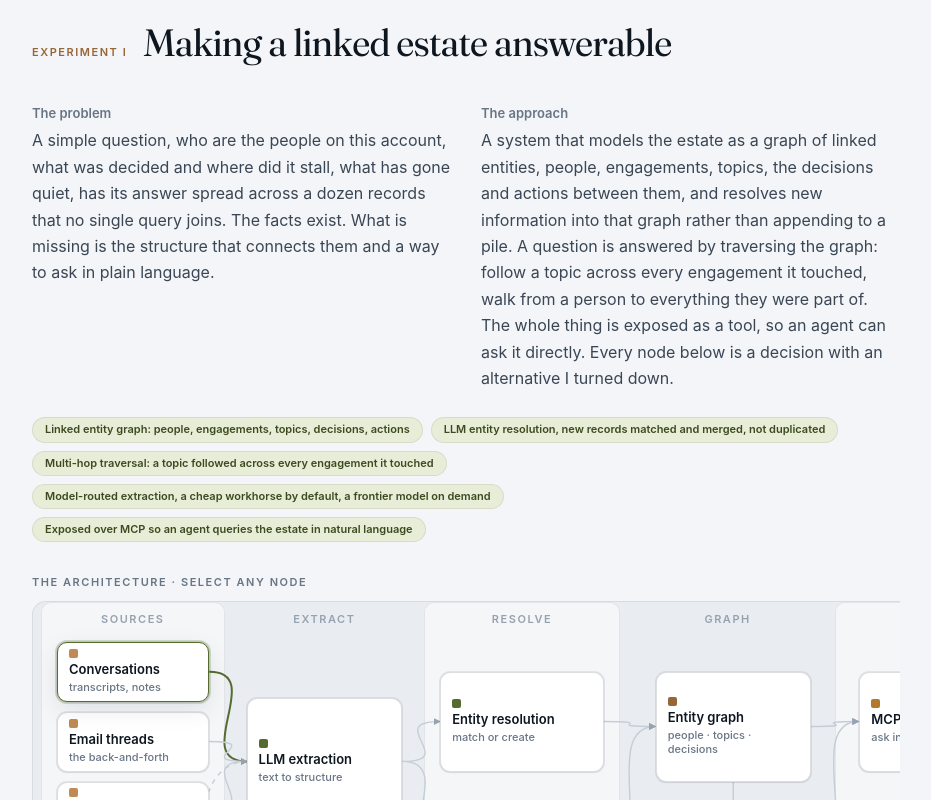
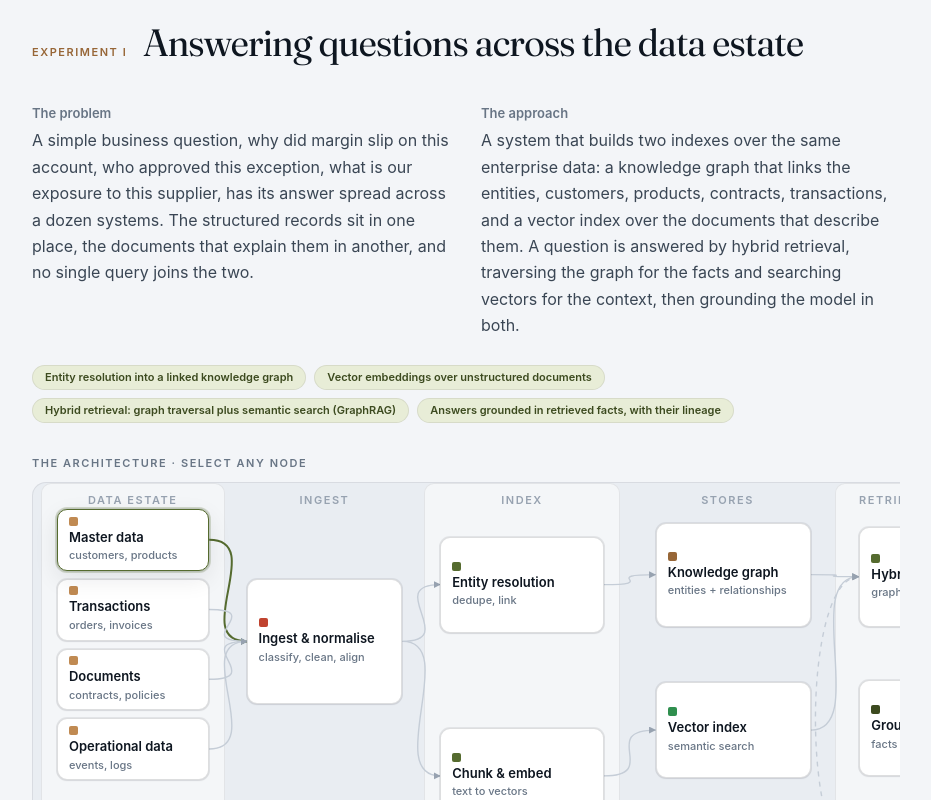
Before and after one commit to bharatrameshwar/bharatrameshwar.com, a React (Vite) app: page / in a window 1280 px wide. Shown: the part 1000-1800 px from the top of the page, without its empty margins (336-1267 px from the left). Built offline with nearby package versions, Linux system fonts and the light colour scheme; a web font is replaced by a local one.

Commit message:
Restore Experiment I to graph + vector + GraphRAG framing

```diff
--- a/src/resume-data.js
+++ b/src/resume-data.js
@@ -38,62 +38,60 @@ export const RESUME = {
         id: "memory",
         anchor: "estate",
         tag: "Experiment I",
-        name: "Making a linked estate answerable",
-        problem: "A simple question, who are the people on this account, what was decided and where did it stall, what has gone quiet, has its answer spread across a dozen records that no single query joins. The facts exist. What is missing is the structure that connects them and a way to ask in plain language.",
-        approach: "A system that models the estate as a graph of linked entities, people, engagements, topics, the decisions and actions between them, and resolves new information into that graph rather than appending to a pile. A question is answered by traversing the graph: follow a topic across every engagement it touched, walk from a person to everything they were part of. The whole thing is exposed as a tool, so an agent can ask it directly. Every node below is a decision with an alternative I turned down.",
+        name: "Answering questions across the data estate",
+        problem: "A simple business question, why did margin slip on this account, who approved this exception, what is our exposure to this supplier, has its answer spread across a dozen systems. The structured records sit in one place, the documents that explain them in another, and no single query joins the two.",
+        approach: "A system that builds two indexes over the same enterprise data: a knowledge graph that links the entities, customers, products, contracts, transactions, and a vector index over the documents that describe them. A question is answered by hybrid retrieval, traversing the graph for the facts and searching vectors for the context, then grounding the model in both.",
         techniques: [
-          "Linked entity graph: people, engagements, topics, decisions, actions",
-          "LLM entity resolution, new records matched and merged, not duplicated",
-          "Multi-hop traversal: a topic followed across every engagement it touched",
-          "Model-routed extraction, a cheap workhorse by default, a frontier model on demand",
-          "Exposed over MCP so an agent queries the estate in natural language",
+          "Entity resolution into a linked knowledge graph",
+          "Vector embeddings over unstructured documents",
+          "Hybrid retrieval: graph traversal plus semantic search (GraphRAG)",
+          "Answers grounded in retrieved facts, with their lineage",
         ],
-        lesson: "A pile of records answers nothing. The value is in the edges, the model resolving each new fact onto the entity it belongs to, so the graph is something you can actually walk.",
+        lesson: "A vector index alone gives you plausible answers; a graph alone gives you exact ones. The value is in the join, the model reasoning over facts and context together.",
         diagram: {
           w: 1000, h: 540,
-          detailLabels: { a: "The decision", b: "The alternative, rejected" },
+          detailLabels: { a: "What it does", b: "Why it is built this way" },
           lanes: [
-            { label: "Sources", x: 8, w: 184 },
-            { label: "Extract", x: 200, w: 184 },
-            { label: "Resolve", x: 392, w: 196 },
-            { label: "Graph", x: 596, w: 200 },
-            { label: "Answer", x: 804, w: 188 },
+            { label: "Data estate", x: 8, w: 184 },
+            { label: "Ingest", x: 200, w: 184 },
+            { label: "Index", x: 392, w: 196 },
+            { label: "Stores", x: 596, w: 200 },
+            { label: "Retrieve & answer", x: 804, w: 188 },
           ],
           nodes: [
-            { id: "mtg", label: "Conversations", short: "transcripts, notes", x: 24, y: 40, w: 152, h: 60, kind: "ingest",
-              a: "Meeting notes and transcripts come in as raw text, the richest record of what was actually said and decided.", b: "A structured form for every interaction. People do not fill in forms; the unstructured note is what actually exists.", tech: "free-text notes and transcripts, ingested as-is" },
-            { id: "mail", label: "Email threads", short: "the back-and-forth", x: 24, y: 110, w: 152, h: 60, kind: "ingest",
-              a: "Email threads are taken in as a second source, where commitments and objections usually surface.", b: "Asking the user to summarise each thread by hand. The thread already holds the signal; parse it, do not re-key it.", tech: "thread parser; quoted-reply and signature stripping" },
-            { id: "doc", label: "Documents & files", short: "the artefacts", x: 24, y: 180, w: 152, h: 60, kind: "ingest",
-              a: "Attached documents and pasted text are accepted as further context tied to the same entities.", b: "A separate document store off to the side. Context that is not attached to an entity is context nobody finds again.", tech: "drop / paste intake; OCR for image and PDF text" },
-            { id: "ext", label: "LLM extraction", short: "text to structure", x: 214, y: 96, w: 156, h: 128, kind: "process",
-              a: "A model reads each source and pulls out the structure: who was there, what was decided, what was committed, which topics moved.", b: "Regex and templates over the text. The shape of a real conversation defeats a template within a week.", tech: "schema-constrained extraction; strict JSON output" },
-            { id: "route", label: "Model routing", short: "workhorse vs frontier", x: 214, y: 244, w: 156, h: 70, kind: "guard",
-              a: "Routine extraction runs on a cheap, fast model; a frontier model is selected only when the work needs it.", b: "One large model for everything. Paying frontier prices for routine parsing is cost with no return.", tech: "default claude-haiku-4-5; opus / gpt-5 on demand" },
-            { id: "res", label: "Entity resolution", short: "match or create", x: 408, y: 70, w: 164, h: 100, kind: "process",
-              a: "Each extracted person and topic is matched against what already exists and merged, or created when genuinely new.", b: "Appending every extraction as a fresh row. Without resolution the same person and topic fork into a dozen near-duplicates.", tech: "deterministic name match, then LLM adjudication" },
-            { id: "dedup", label: "Topic threading", short: "one thread, many touches", x: 408, y: 210, w: 164, h: 96, kind: "process",
-              a: "A topic raised in one conversation is linked to every later one that touches it, building a single thread through time.", b: "Treating each mention as unrelated. The thread, not the mention, is what you want back later.", tech: "topic match by title + id; touchpoints over time" },
-            { id: "graph", label: "Entity graph", short: "people · topics · decisions", x: 624, y: 70, w: 156, h: 110, kind: "data",
-              a: "Resolved entities and their relationships are stored as a linked graph: people, engagements, topics, the decisions and actions between them.", b: "A flat table per record type. Relationships are the product here; a graph makes them first-class instead of implied.", tech: "relational store, foreign-key edges, junction tables" },
-            { id: "trav", label: "Multi-hop traversal", short: "walk the edges", x: 624, y: 210, w: 156, h: 96, kind: "process",
-              a: "A question becomes a walk over the graph: from a person to their engagements, along a topic across every touchpoint.", b: "A keyword search over the text. Search finds a mention; only traversal answers 'what happened to this, and who drove it'.", tech: "recursive joins across the entity edges" },
-            { id: "mcp", label: "MCP server", short: "ask in language", x: 828, y: 70, w: 150, h: 100, kind: "cloud",
-              a: "The estate is exposed as a set of tools, so an agent asks in natural language and gets a grounded, structured answer.", b: "A bespoke query UI for every question. As a tool, the estate answers questions nobody thought to build a screen for.", tech: "shipped MCP server; tools for journeys, topics, people" },
-            { id: "ans", label: "Grounded answer", short: "traceable to records", x: 828, y: 210, w: 150, h: 96, kind: "output",
-              a: "The answer is composed from what the traversal returned, traceable back to the engagements and people it came from.", b: "Letting the model answer from memory. An answer you cannot trace to a record is a guess wearing a suit.", tech: "answers built from retrieved rows, not model recall" },
+            { id: "md", label: "Master data", short: "customers, products", x: 24, y: 26, w: 152, h: 62, kind: "ingest",
+              a: "Structured master data, customers, products, suppliers, is read in as the backbone entities.", b: "Master data is the spine the graph hangs on; everything else attaches to it.", tech: "CDC from source systems; upserts on natural + surrogate keys" },
+            { id: "tx", label: "Transactions", short: "orders, invoices", x: 24, y: 96, w: 152, h: 62, kind: "ingest",
+              a: "Transactional records, orders, invoices, movements, are ingested as the events between entities.", b: "Transactions are the edges of the graph: who did what, with whom, and when.", tech: "append-only event stream; modelled as timestamped edges" },
+            { id: "doc", label: "Documents", short: "contracts, policies", x: 24, y: 166, w: 152, h: 62, kind: "ingest",
+              a: "Unstructured documents, contracts, policies, specifications, are ingested for embedding.", b: "The why behind a fact almost always lives in a document, not a table.", tech: "OCR + layout parse; PDF, DOCX, HTML to clean text" },
+            { id: "ops", label: "Operational data", short: "events, logs", x: 24, y: 236, w: 152, h: 62, kind: "ingest",
+              a: "Operational data, logs and system events, is ingested to keep the picture current.", b: "A stale graph answers yesterday's question; operational feeds keep it live.", tech: "log + event ingestion, batched hourly" },
+            { id: "ing", label: "Ingest & normalise", short: "classify, clean, align", x: 214, y: 96, w: 156, h: 126, kind: "guard",
+              a: "Every source is normalised, classified, and aligned to a common model before indexing.", b: "Bad joins produce confident nonsense. Normalisation is where answer quality is won or lost.", tech: "schema mapping to a canonical model; survivorship keys assigned" },
+            { id: "res", label: "Entity resolution", short: "dedupe, link", x: 408, y: 54, w: 164, h: 96, kind: "process",
+              a: "Records that refer to the same real-world entity are resolved and merged into one node.", b: "Without resolution the same customer appears five times and the graph connects nothing.", tech: "blocking + fuzzy match (Jaro-Winkler) with survivorship rules" },
+            { id: "emb", label: "Chunk & embed", short: "text to vectors", x: 408, y: 246, w: 164, h: 96, kind: "process",
+              a: "Documents are split into chunks and turned into vector embeddings for semantic search.", b: "Embeddings let the system retrieve by meaning, not by exact keyword.", tech: "~500-token chunks with overlap; 1536-dim embeddings" },
+            { id: "graph", label: "Knowledge graph", short: "entities + relationships", x: 624, y: 40, w: 156, h: 104, kind: "data",
+              a: "Resolved entities and their relationships are stored as a queryable knowledge graph.", b: "A graph answers exact, multi-hop questions a vector index simply cannot.", tech: "labelled property graph; multi-hop traversal in Cypher" },
+            { id: "vec", label: "Vector index", short: "semantic search", x: 624, y: 200, w: 156, h: 96, kind: "store",
+              a: "Embeddings are indexed for fast semantic retrieval of the supporting context.", b: "The graph holds the facts; the vector index holds the explanation.", tech: "HNSW index, cosine similarity, top-k ANN" },
+            { id: "ret", label: "Hybrid retrieval", short: "graph + vector", x: 828, y: 44, w: 150, h: 100, kind: "process",
+              a: "A question triggers hybrid retrieval: graph traversal for the facts, vector search for the context.", b: "Neither index is enough alone. The answer lives in the join of the two.", tech: "graph subgraph + ANN recall, fused and reranked" },
+            { id: "ans", label: "Grounded answer", short: "facts + context", x: 828, y: 198, w: 150, h: 96, kind: "output",
+              a: "The model composes an answer grounded in the retrieved facts and documents, with their lineage.", b: "Grounding in retrieved evidence is what makes the answer auditable instead of merely plausible.", tech: "grounded generation, citations back to node IDs" },
+            { id: "agent", label: "Agent / API", short: "asks in language · A2A", x: 828, y: 332, w: 150, h: 96, kind: "cloud",
+              a: "An agent or application asks in natural language and gets a grounded, traceable answer back.", b: "Exposed as a tool, the data estate becomes something other systems and agents can query directly.", tech: "exposed over MCP and REST; language to query-plan" },
           ],
           edges: [
-            { from: "mtg", to: "ext" }, { from: "mail", to: "ext" }, { from: "doc", to: "ext" },
-            { from: "ext", to: "route", fromSide: "b", toSide: "t", dash: true },
-            { from: "route", to: "ext", fromSide: "l", toSide: "l", dash: true },
-            { from: "ext", to: "res" }, { from: "ext", to: "dedup" },
-            { from: "res", to: "graph" }, { from: "dedup", to: "graph" },
-            { from: "graph", to: "trav", fromSide: "b", toSide: "t" },
-            { from: "trav", to: "mcp", fromSide: "r", toSide: "l" },
-            { from: "graph", to: "mcp" },
-            { from: "mcp", to: "ans", fromSide: "b", toSide: "t" },
-            { from: "trav", to: "ans" },
+            { from: "md", to: "ing" }, { from: "tx", to: "ing" }, { from: "doc", to: "ing" }, { from: "ops", to: "ing" },
+            { from: "ing", to: "res" }, { from: "ing", to: "emb" },
+            { from: "res", to: "graph" }, { from: "emb", to: "vec" },
+            { from: "graph", to: "ret" }, { from: "vec", to: "ret" },
+            { from: "ret", to: "ans", fromSide: "b", toSide: "t" },
+            { from: "ans", to: "agent", fromSide: "b", toSide: "t" },
+            { from: "agent", to: "ret", fromSide: "l", toSide: "l", dash: true },
           ],
         },
       },
```
